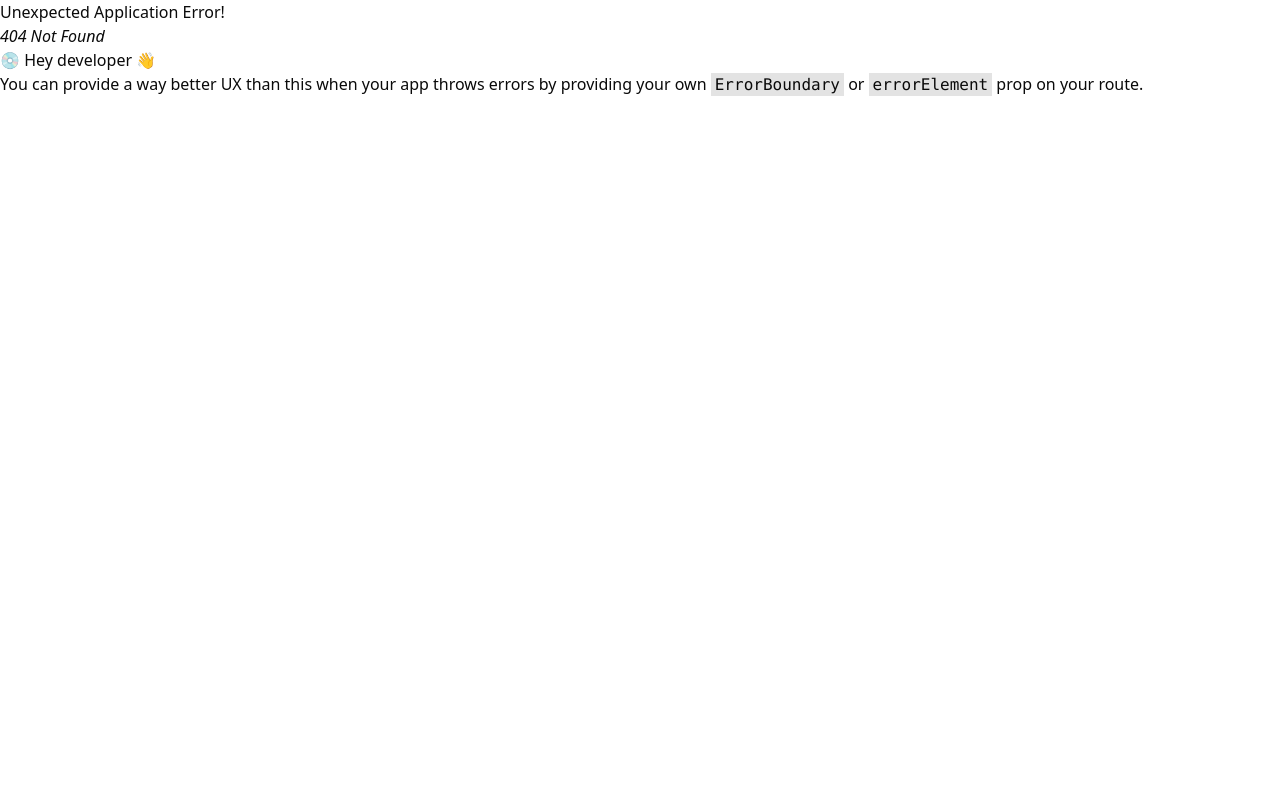
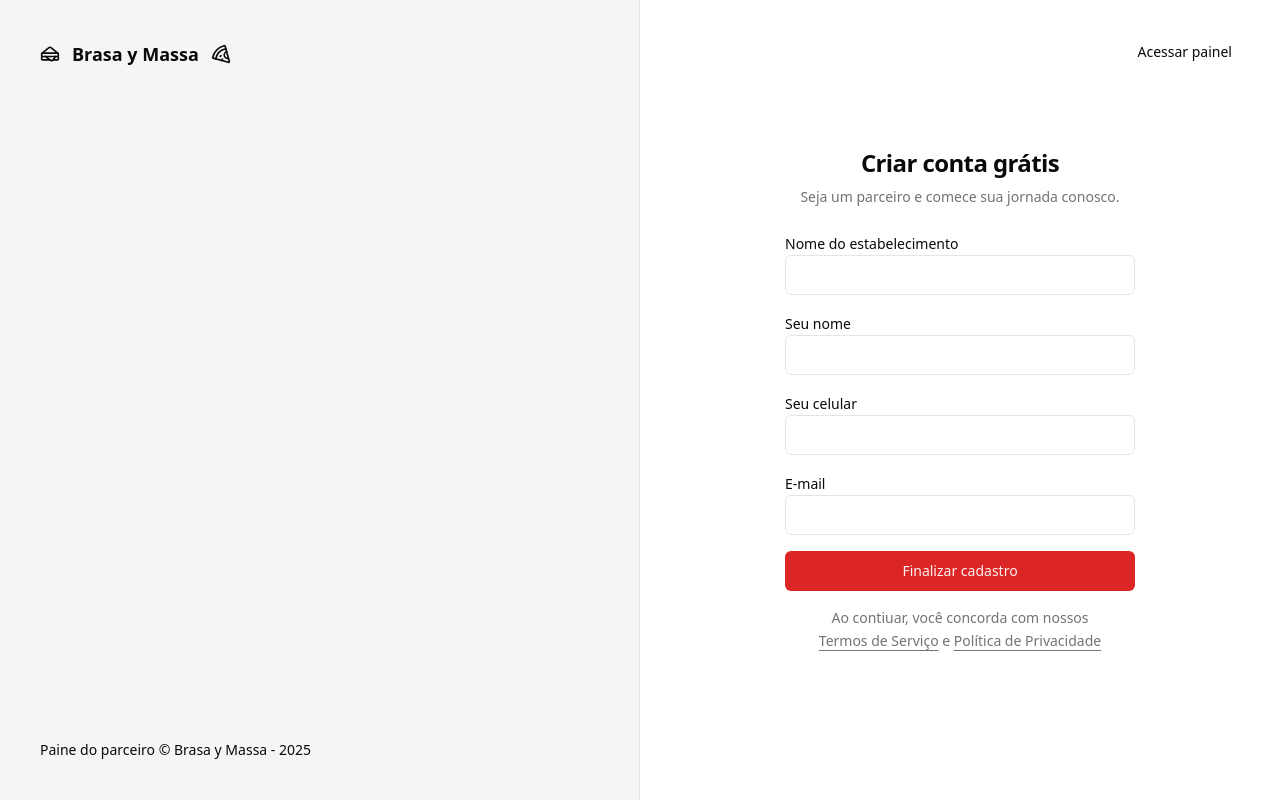
Before and after one commit to zLibrian/brasaymassa-web, a React (Vite) app: page /sign-up in a window 1280 px wide. Before the commit this address had no page. Built offline with nearby package versions, Linux system fonts and the light colour scheme.

Commit message:
feat: add signUp screen to the router component

```diff
--- a/src/routes.tsx
+++ b/src/routes.tsx
@@ -8,6 +8,7 @@ import { AppLayout } from './pages/_layouts/app'
 import { AuthLayout } from './pages/_layouts/auth'
 import { Dashbord } from './pages/app/dashboard'
 import { SignIn } from './pages/auth/sign-in'
+import { SignUp } from './pages/auth/sign-up'
 
 export const router = createBrowserRouter(
   createRoutesFromElements(
@@ -16,8 +17,9 @@ export const router = createBrowserRouter(
         <Route path="/" element={<Dashbord />} />
       </Route>
 
-      <Route path="/sign-in" element={<AuthLayout />}>
+      <Route path="/" element={<AuthLayout />}>
         <Route path="/sign-in" element={<SignIn />} />
+        <Route path="/sign-up" element={<SignUp />} />
       </Route>
     </Route>,
   ),
```
